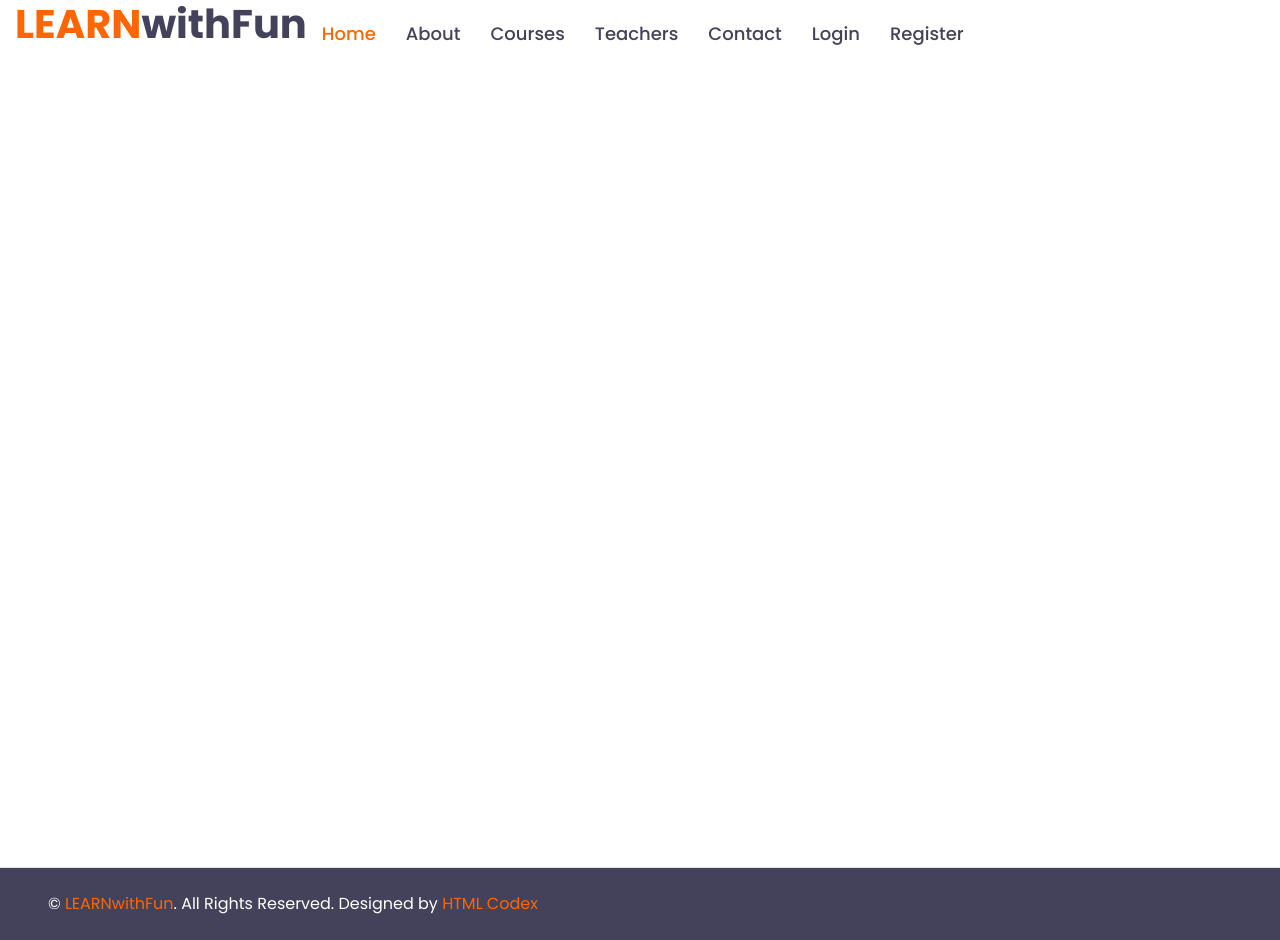
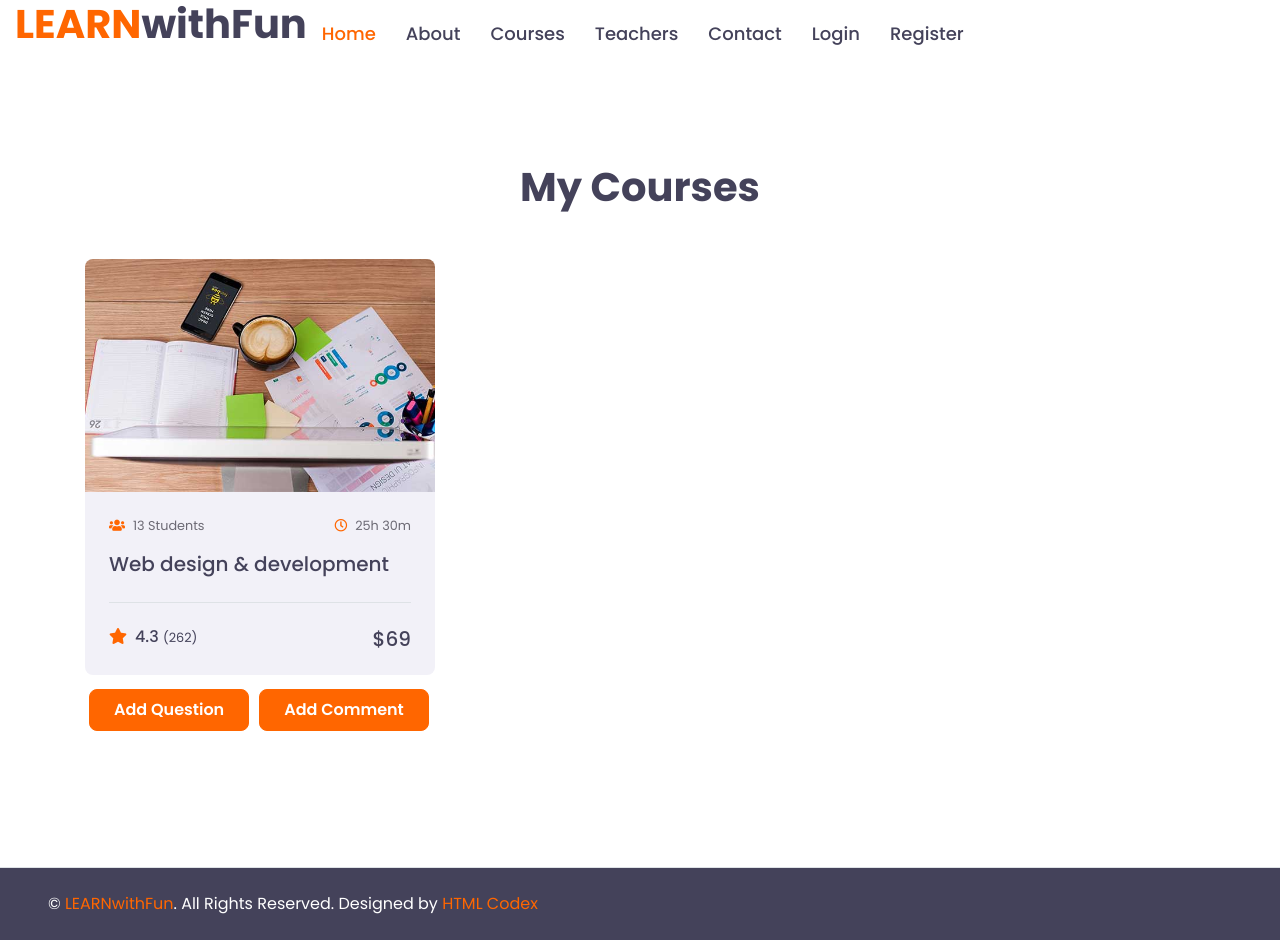
Before and after one commit to TeodorTod/Learn-With-Fun, a React (Create React App) app: page /my-courses in a window 1280 px wide. Built offline with nearby package versions, Linux system fonts and the light colour scheme.

Commit message:
edit myCourses style

```diff
--- a/src/App.js
+++ b/src/App.js
@@ -15,6 +15,7 @@ import AddQuestions from './components/AddQuestions/AddQuestions';
 import Teachers from './components/Teachers/Teachers';
 import Contact from './components/Contact/Contact';
 import SendMessage from './components/SendMessage/SendMessage';
+import MyCourses from './components/MyCourses/MyCourses';
 
 
 
@@ -47,6 +48,7 @@ function App() {
         <Route path="/" element={<Home />}/>
         <Route path="/about" element={<About />} />
         <Route path="/courses" element={<AllCorses />} />
+        <Route path="/my-courses" element={<MyCourses />} />
         <Route path="/add-questions" element={<AddQuestions />} />
         <Route path='/teachers' element={<Teachers />} />
         <Route path='/contact' element={<Contact />} />
--- /dev/null
+++ b/src/components/MyCourses/MyCourses.css
@@ -0,0 +1,11 @@
+#details-btn-course{
+    margin-right: 10px;
+
+}
+
+.vertical-center {
+    margin-left: -20px;
+    position: absolute;
+    margin-top: 30px;
+
+  }
--- /dev/null
+++ b/src/components/MyCourses/MyCourses.js
@@ -0,0 +1,40 @@
+import "./MyCourses.css"
+
+const MyCourses = () => {
+
+    return (
+        <div className="container-fluid py-5">
+            <div className="container py-5">
+                <div className="text-center mb-5">
+                    <h1>My Courses</h1>
+                </div>
+                <div className="row">
+                    <div className="col-lg-4 col-md-6 mb-4">
+                        <div className="rounded overflow-hidden mb-2">
+                            <img className="img-fluid" src="img/course-1.jpg" alt="course1" />
+                            <div className="bg-secondary p-4">
+                                <div className="d-flex justify-content-between mb-3">
+                                    <small className="m-0"><i className="fa fa-users text-primary mr-2"></i>13 Students</small>
+                                    <small className="m-0"><i className="far fa-clock text-primary mr-2"></i>25h 30m</small>
+                                </div>
+                                <a className="h5" href="">Web design & development</a>
+                                <div className="border-top mt-4 pt-4">
+                                    <div className="d-flex justify-content-between">
+                                        <h6 className="m-0"><i className="fa fa-star text-primary mr-2"></i>4.3 <small>(262)</small></h6>
+                                        <h5 className="m-0">$69</h5>
+                                    </div>
+                                </div>
+                                <div className="vertical-center">
+                                <button className="btn btn-primary py-md-2 px-md-4 font-weight-semi-bold mt-2" id='details-btn-course'>  Add Question</button>
+                                <button className="btn btn-primary py-md-2 px-md-4 font-weight-semi-bold mt-2">Add Comment</button>
+                                </div>
+                            </div>
+                        </div>
+                    </div>
+                </div>
+            </div>
+        </div>
+    );
+}
+
+export default MyCourses;
```
